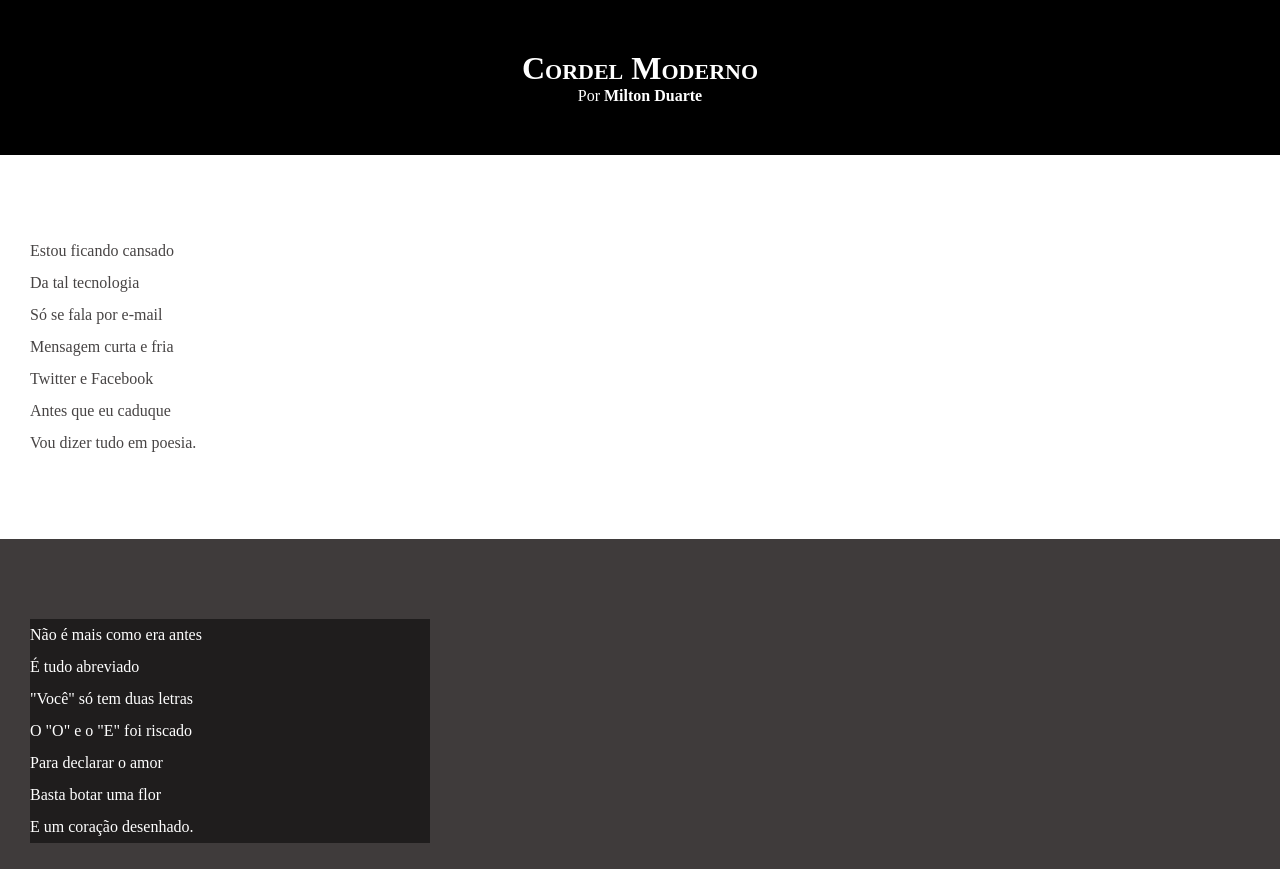
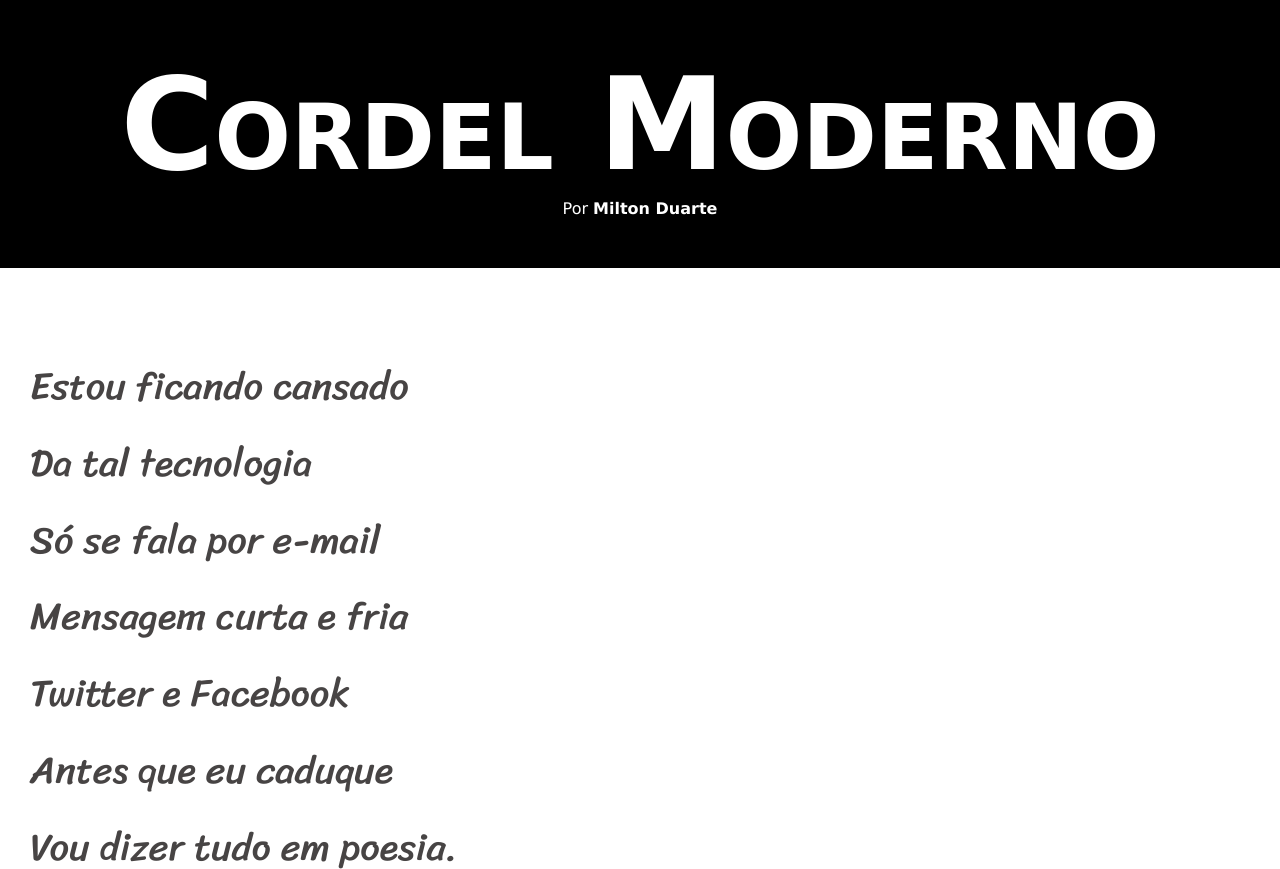
Before and after one commit to paimgabriel/desafios, a plain HTML site: page de012/index.html in a window 1280 px wide. Shown: the top 869 px of the page. Drawn offline with Linux system fonts and the light colour scheme.

Commit message:
atualizado as fontes

```diff
--- a/de012/estilo/style.css
+++ b/de012/estilo/style.css
@@ -1,13 +1,23 @@
 @charset "UTF-8";
+@import url('https://fonts.googleapis.com/css2? family= Bebas+Neue & display=swap');
+@import url('https://fonts.googleapis.com/css2? family= Bebas+Neue & family= Sriracha & display=swap');
+
+:root {
+    --fonte1: Verdana, Geneva, Tahoma, sans-serif;
+    --fonte2: 'Passion One', cursive;
+    --fonte3: 'Sriracha', cursive;
+}
 
 * {
     margin: 0px;
     padding: 0px;
+    font-size: 1em;
 }
 
 html, body {
     min-height: 100vh;
     background-color: darkgrey;
+    font-family: var(--fonte1);
 }
 
 header {
@@ -19,6 +29,8 @@
 header > h1 {
     padding-top: 50px;
     font-variant: small-caps;
+    font-family: var(--fonte2);
+    font-size: 10vw;
 }
 
 header > p {
@@ -40,6 +52,8 @@
     padding-bottom: 10vh;
     line-height: 2em;
     padding-left: 30px;
+    font-family: var(--fonte3);
+    font-size: 3vw;
 }
 
 section.imagem {
@@ -48,7 +62,8 @@
 }
 
 section.imagem > p {
-    width: 400px;
+    display: inline-block;
+    padding: 5px;
     background-color: rgba(0, 0, 0, 0.5);
 }
 
```
